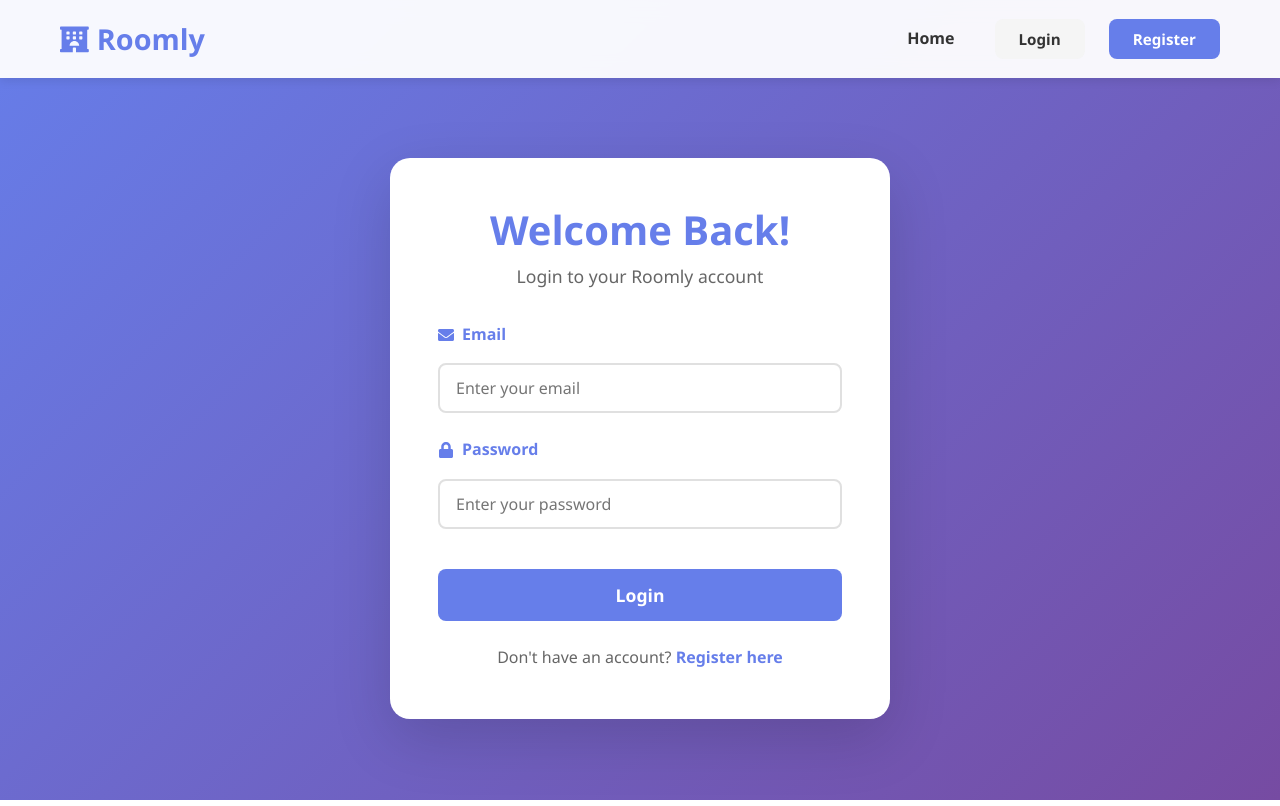
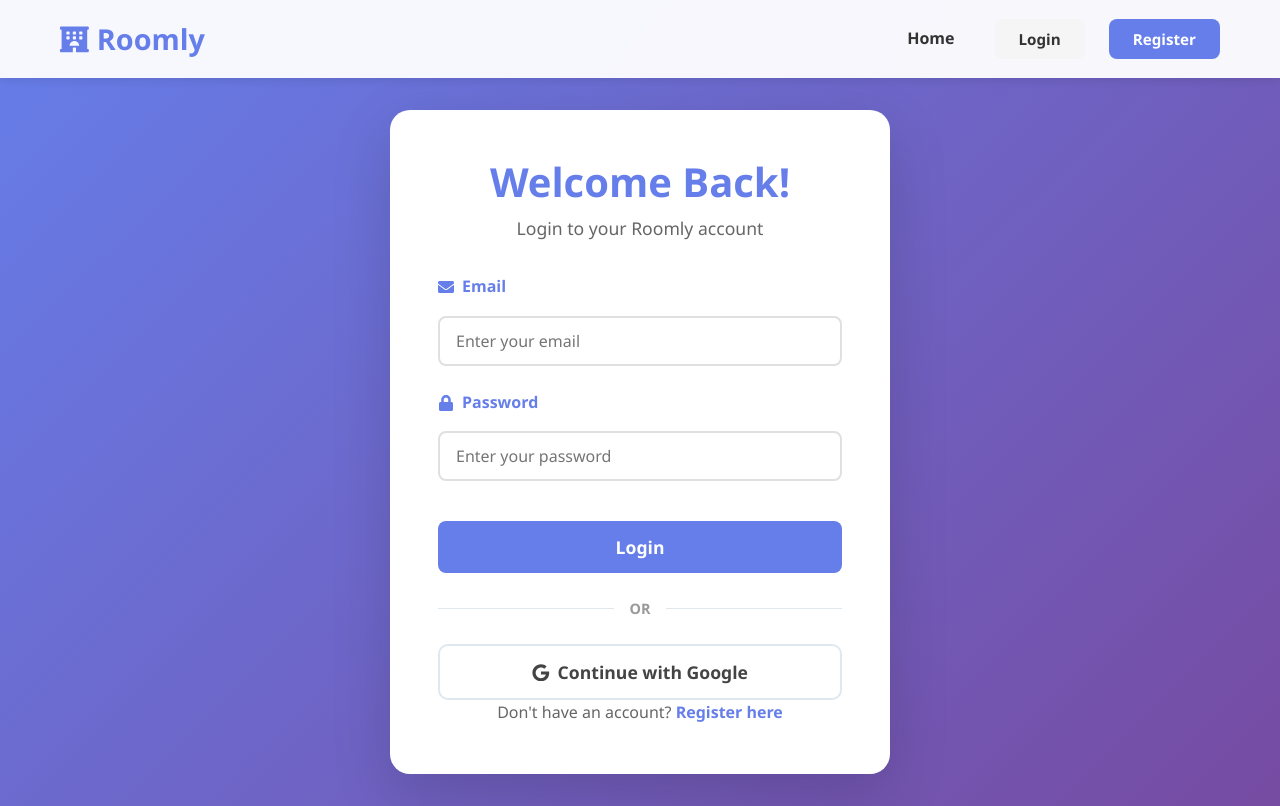
Before and after one commit to RookieJoel/Roomly-Hotel-booking, a React app in the folder frontend/: page /login in a window 1280 px wide. Built offline with nearby package versions, Linux system fonts and the light colour scheme; the HTML template or start-up script is replaced by a standard one.

Commit message:
added oauth login button

```diff
--- a/frontend/src/App.jsx
+++ b/frontend/src/App.jsx
@@ -11,6 +11,7 @@ import Register from './pages/Register';
 import Home from './pages/Home';
 import Hotels from './pages/Hotels';
 import Bookings from './pages/Bookings';
+import GoogleAuthSuccess from './pages/GoogleAuthSuccess';
 
 function App() {
   const [user, setUser] = useState(null);
@@ -47,6 +48,10 @@ function App() {
             element={user ? <Navigate to="/hotels" /> : <Register setUser={setUser} />}
           />
           <Route
+            path="/auth/google/callback"
+            element={<GoogleAuthSuccess setUser={setUser} />}
+          />
+          <Route
             path="/hotels"
             element={
               <ProtectedRoute>
--- a/frontend/src/pages/Auth.css
+++ b/frontend/src/pages/Auth.css
@@ -56,11 +56,78 @@
   margin-top: 0.5rem;
 }
 
+.auth-form .form-group select {
+  margin-top: 0.5rem;
+  padding: 12px;
+  border: 2px solid #e1e8ed;
+  border-radius: 10px;
+  font-size: 1rem;
+  transition: all 0.3s ease;
+  width: 100%;
+  background-color: white;
+  cursor: pointer;
+}
+
+.auth-form .form-group select:focus {
+  outline: none;
+  border-color: #667eea;
+  box-shadow: 0 0 0 3px rgba(102, 126, 234, 0.1);
+}
+
 .btn-block {
   width: 100%;
   margin-top: 1rem;
   padding: 14px;
   font-size: 1.1rem;
+}
+
+.auth-divider {
+  display: flex;
+  align-items: center;
+  text-align: center;
+  margin: 1.5rem 0;
+  color: #999;
+}
+
+.auth-divider::before,
+.auth-divider::after {
+  content: '';
+  flex: 1;
+  border-bottom: 1px solid #e1e8ed;
+}
+
+.auth-divider span {
+  padding: 0 1rem;
+  font-size: 0.9rem;
+  font-weight: 600;
+}
+
+.btn-google {
+  display: flex;
+  align-items: center;
+  justify-content: center;
+  gap: 0.5rem;
+  width: 100%;
+  padding: 14px;
+  font-size: 1.1rem;
+  background: white;
+  color: #444;
+  border: 2px solid #e1e8ed;
+  border-radius: 10px;
+  cursor: pointer;
+  transition: all 0.3s ease;
+  font-weight: 600;
+}
+
+.btn-google:hover {
+  background: #f8f9fa;
+  border-color: #667eea;
+  transform: translateY(-2px);
+  box-shadow: 0 5px 15px rgba(0, 0, 0, 0.1);
+}
+
+.btn-google:active {
+  transform: translateY(0);
 }
 
 .auth-footer {
--- /dev/null
+++ b/frontend/src/pages/GoogleAuthSuccess.jsx
@@ -0,0 +1,69 @@
+import { useEffect } from 'react';
+import { useNavigate, useSearchParams } from 'react-router-dom';
+import { toast } from 'react-toastify';
+import './Auth.css';
+
+const GoogleAuthSuccess = ({ setUser }) => {
+  const navigate = useNavigate();
+  const [searchParams] = useSearchParams();
+
+  useEffect(() => {
+    const handleGoogleAuth = () => {
+      const data = searchParams.get('data');
+      const error = searchParams.get('error');
+
+      console.log('=== GoogleAuthSuccess Debug ===');
+      console.log('Current URL:', window.location.href);
+      console.log('All URL params:', Object.fromEntries(searchParams.entries()));
+      console.log('data:', data);
+      console.log('error:', error);
+
+      if (error) {
+        toast.error('Google authentication failed. Please try again.');
+        navigate('/login');
+        return;
+      }
+
+      if (data) {
+        try {
+          console.log('Raw data received:', data);
+          const userData = JSON.parse(decodeURIComponent(data));
+          console.log('Parsed user data:', userData);
+          const { token, name, email, _id } = userData;
+          console.log('Extracted values - token:', token, 'name:', name, 'email:', email, '_id:', _id);
+
+          // Save to localStorage
+          localStorage.setItem('token', token);
+          localStorage.setItem('user', JSON.stringify({ name, email, _id }));
+
+          // Update user state
+          setUser({ name, email, _id });
+
+          toast.success('Google authentication successful!');
+          navigate('/hotels');
+        } catch (err) {
+          console.error('Error parsing Google auth data:', err);
+          toast.error('Authentication failed. Please try again.');
+          navigate('/login');
+        }
+      } else {
+        console.log('No data received - data is:', data);
+        toast.error('No authentication data received.');
+        navigate('/login');
+      }
+    };
+
+    handleGoogleAuth();
+  }, [searchParams, navigate, setUser]);
+
+  return (
+    <div className="auth-container">
+      <div className="auth-card">
+        <h2>Processing Google Authentication...</h2>
+        <p>Please wait while we complete your sign-in.</p>
+      </div>
+    </div>
+  );
+};
+
+export default GoogleAuthSuccess;
--- a/frontend/src/pages/Login.jsx
+++ b/frontend/src/pages/Login.jsx
@@ -1,6 +1,6 @@
 import { useState } from 'react';
 import { Link, useNavigate } from 'react-router-dom';
-import { FaEnvelope, FaLock } from 'react-icons/fa';
+import { FaEnvelope, FaLock, FaGoogle } from 'react-icons/fa';
 import { toast } from 'react-toastify';
 import { authAPI } from '../utils/api';
 import './Auth.css';
@@ -20,6 +20,11 @@ const Login = ({ setUser }) => {
       ...formData,
       [e.target.name]: e.target.value,
     });
+  };
+
+  const handleGoogleLogin = () => {
+    // Redirect to backend Google OAuth endpoint
+    window.location.href = 'http://localhost:5000/api/v1/auth/google';
   };
 
   const handleSubmit = async (e) => {
@@ -102,6 +107,18 @@ const Login = ({ setUser }) => {
           </button>
         </form>
 
+        <div className="auth-divider">
+          <span>OR</span>
+        </div>
+
+        <button
+          type="button"
+          className="btn btn-google btn-block"
+          onClick={handleGoogleLogin}
+        >
+          <FaGoogle /> Continue with Google
+        </button>
+
         <p className="auth-footer">
           Don't have an account? <Link to="/register">Register here</Link>
         </p>
--- a/frontend/src/pages/Register.jsx
+++ b/frontend/src/pages/Register.jsx
@@ -1,6 +1,6 @@
 import { useState } from 'react';
 import { Link, useNavigate } from 'react-router-dom';
-import { FaUser, FaEnvelope, FaLock, FaPhone } from 'react-icons/fa';
+import { FaUser, FaEnvelope, FaLock, FaPhone, FaGoogle, FaUserTag } from 'react-icons/fa';
 import { toast } from 'react-toastify';
 import { authAPI } from '../utils/api';
 import './Auth.css';
@@ -12,11 +12,12 @@ const Register = ({ setUser }) => {
     password: '',
     confirmPassword: '',
     tel: '',
+    role: 'user',
   });
   const [loading, setLoading] = useState(false);
   const navigate = useNavigate();
 
-  const { name, email, password, confirmPassword, tel } = formData;
+  const { name, email, password, confirmPassword, tel, role } = formData;
 
   const handleChange = (e) => {
     setFormData({
@@ -51,7 +52,8 @@ const Register = ({ setUser }) => {
         name,
         email,
         password,
-        tel
+        tel,
+        role
       });
 
       if (response.data.success) {
@@ -128,6 +130,22 @@ const Register = ({ setUser }) => {
             </div>
 
             <div className="form-group">
+              <label htmlFor="role">
+                <FaUserTag /> Role
+              </label>
+              <select
+                id="role"
+                name="role"
+                value={role}
+                onChange={handleChange}
+                required
+              >
+                <option value="user">User</option>
+                <option value="admin">Admin</option>
+              </select>
+            </div>
+
+            <div className="form-group">
               <label htmlFor="password">
                 <FaLock /> Password
               </label>
@@ -166,6 +184,18 @@ const Register = ({ setUser }) => {
           </button>
         </form>
 
+        <div className="auth-divider">
+          <span>OR</span>
+        </div>
+
+        <button
+          type="button"
+          className="btn btn-google btn-block"
+          onClick={() => { window.location.href = 'http://localhost:5000/api/v1/auth/google'; }}
+        >
+          <FaGoogle /> Continue with Google
+        </button>
+
         <p className="auth-footer">
           Already have an account? <Link to="/login">Login here</Link>
         </p>
```
Also changed, not shown: 1 other file (tests, documents, lock files or other folders). Lines whose indentation alone changed are shown as unchanged.
